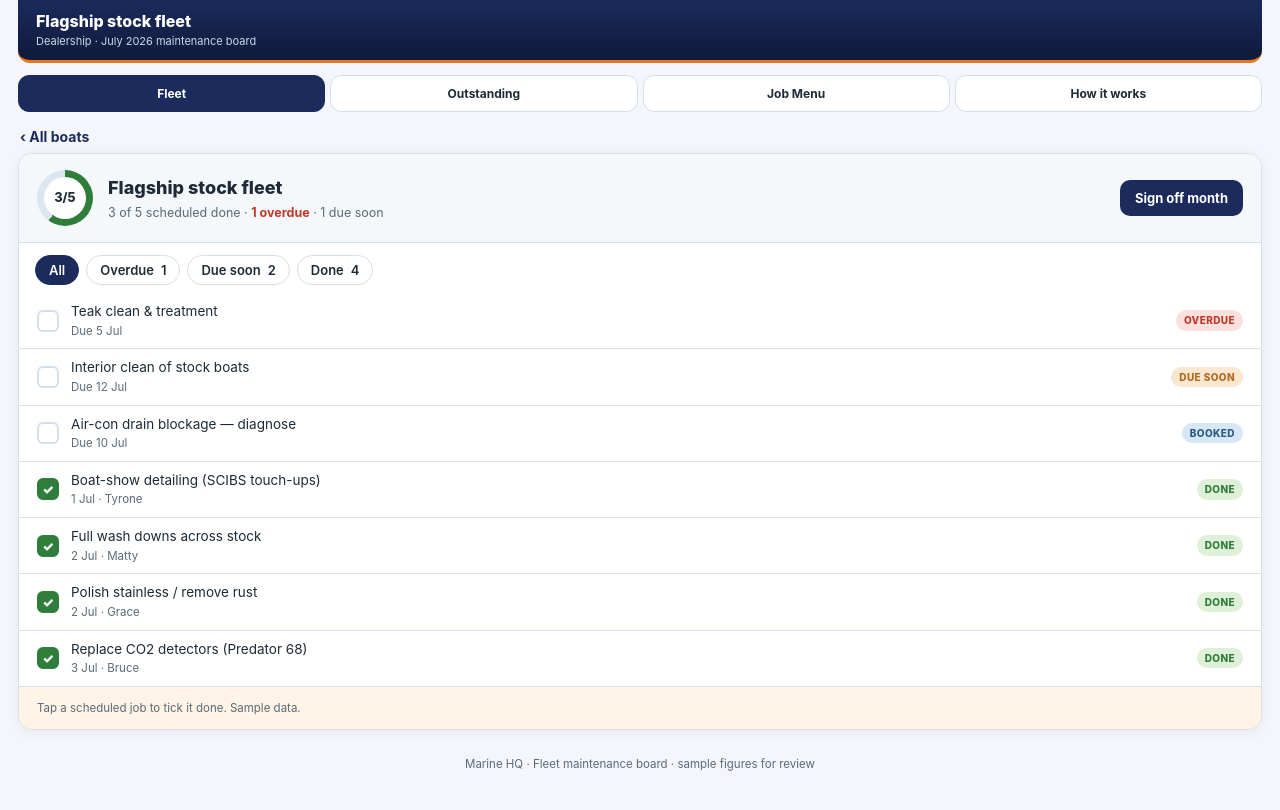
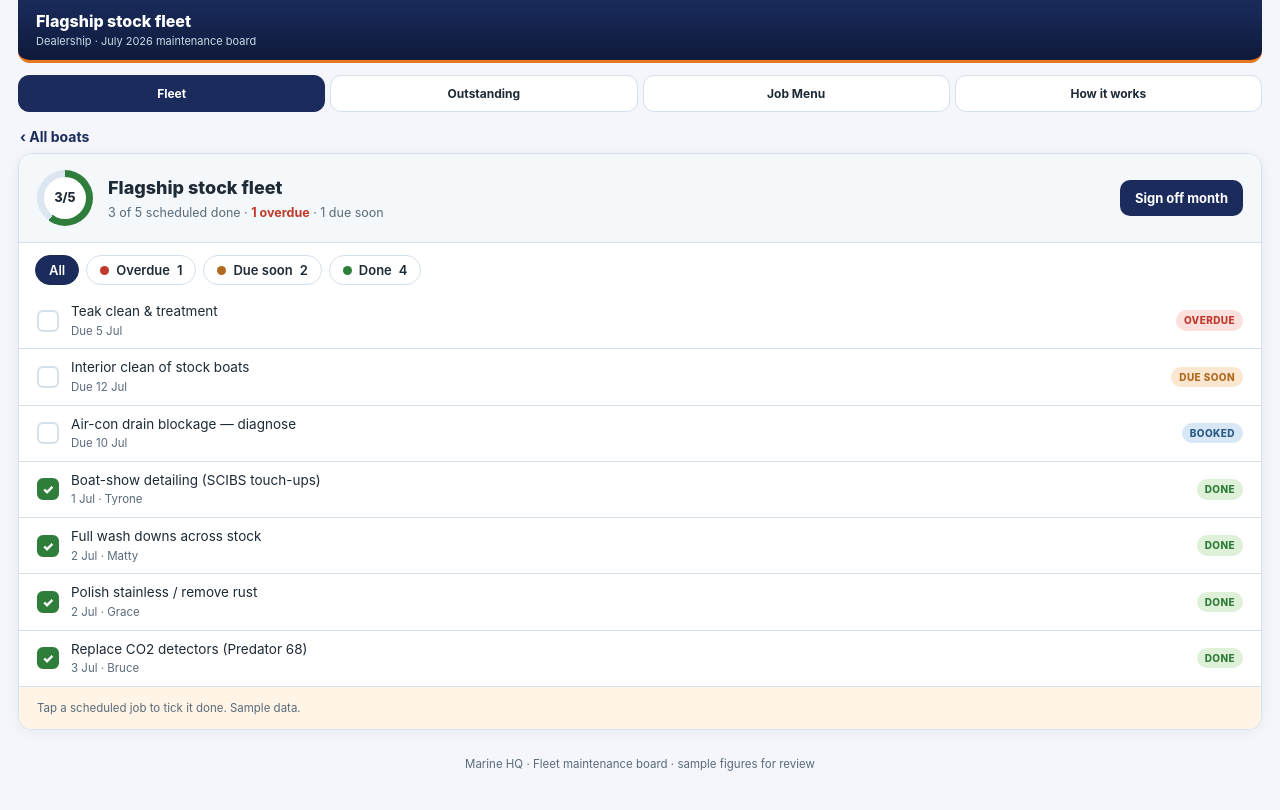
Before and after one commit to MarineHQ/marinehq-dashboard-demo, a plain HTML site: page index.html in a window 1280 px wide. Both pictures are taken after a click on the element 640 px from the left and 382 px from the top of the page. Drawn offline with Linux system fonts and the light colour scheme.

Commit message:
Boat-view filter chips: colour dots (overdue red / due-soon amber / done green)

```diff
--- a/index.html
+++ b/index.html
@@ -286,7 +286,8 @@ function openBoat(i){
   const match=it=> boatFilter==='all' || (boatFilter==='soon'?(it.status==='soon'||it.status==='booked'):it.status===boatFilter);
   const shown=items.filter(match);
   const pillOf=s=>s==='done'?'<span class="pill done">Done</span>':s==='overdue'?'<span class="pill overdue">Overdue</span>':s==='booked'?'<span class="pill booked">Booked</span>':'<span class="pill soon">Due soon</span>';
-  const chip=(key,label,n)=>`<button class="chip" data-bf="${key}" aria-pressed="${boatFilter===key}">${label}${n!==undefined?` <span class="n">${n}</span>`:''}</button>`;
+  const dotFor=k=>k==='overdue'?'<span class="dot" style="background:var(--over)"></span>':k==='soon'?'<span class="dot" style="background:var(--out)"></span>':k==='done'?'<span class="dot" style="background:var(--done)"></span>':'';
+  const chip=(key,label,n)=>`<button class="chip" data-bf="${key}" aria-pressed="${boatFilter===key}">${dotFor(key)}${label}${n!==undefined?` <span class="n">${n}</span>`:''}</button>`;
   let h=`<div class="summary"><div class="ring" style="--p:${st.p}"><i>${st.d}/${st.t}</i></div>
     <div class="meta"><h3>${v.n}</h3><p>${st.d} of ${st.t} scheduled done${st.over?` · <b style="color:var(--over)">${st.over} overdue</b>`:''}${st.soon?` · ${st.soon} due soon`:''}${st.o?'':' · all complete'}</p></div>
     <button class="signoff" id="so" ${signed[i]?'disabled':''}>${signed[i]?'✓ Signed off':'Sign off month'}</button></div>`;
```
